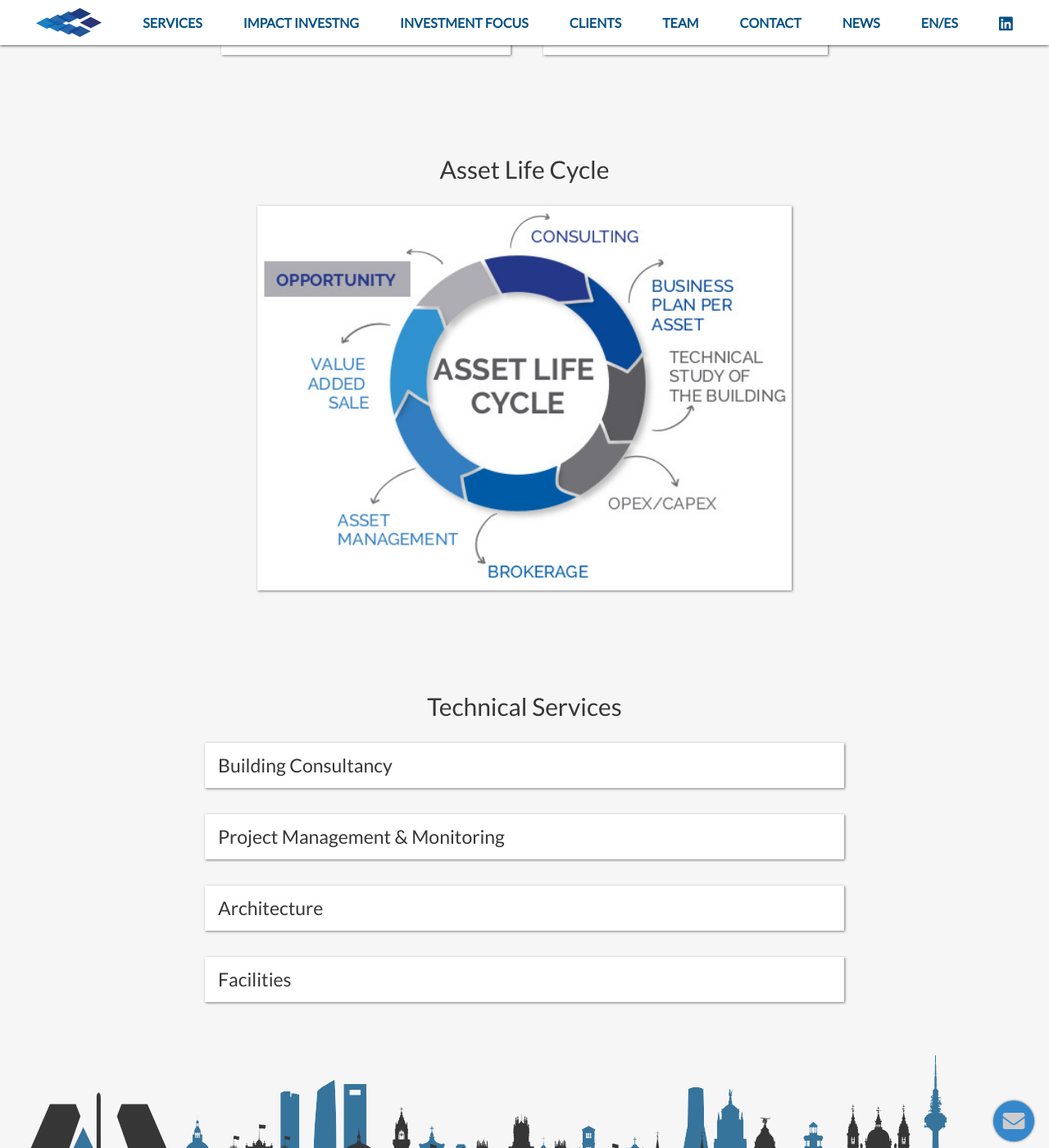
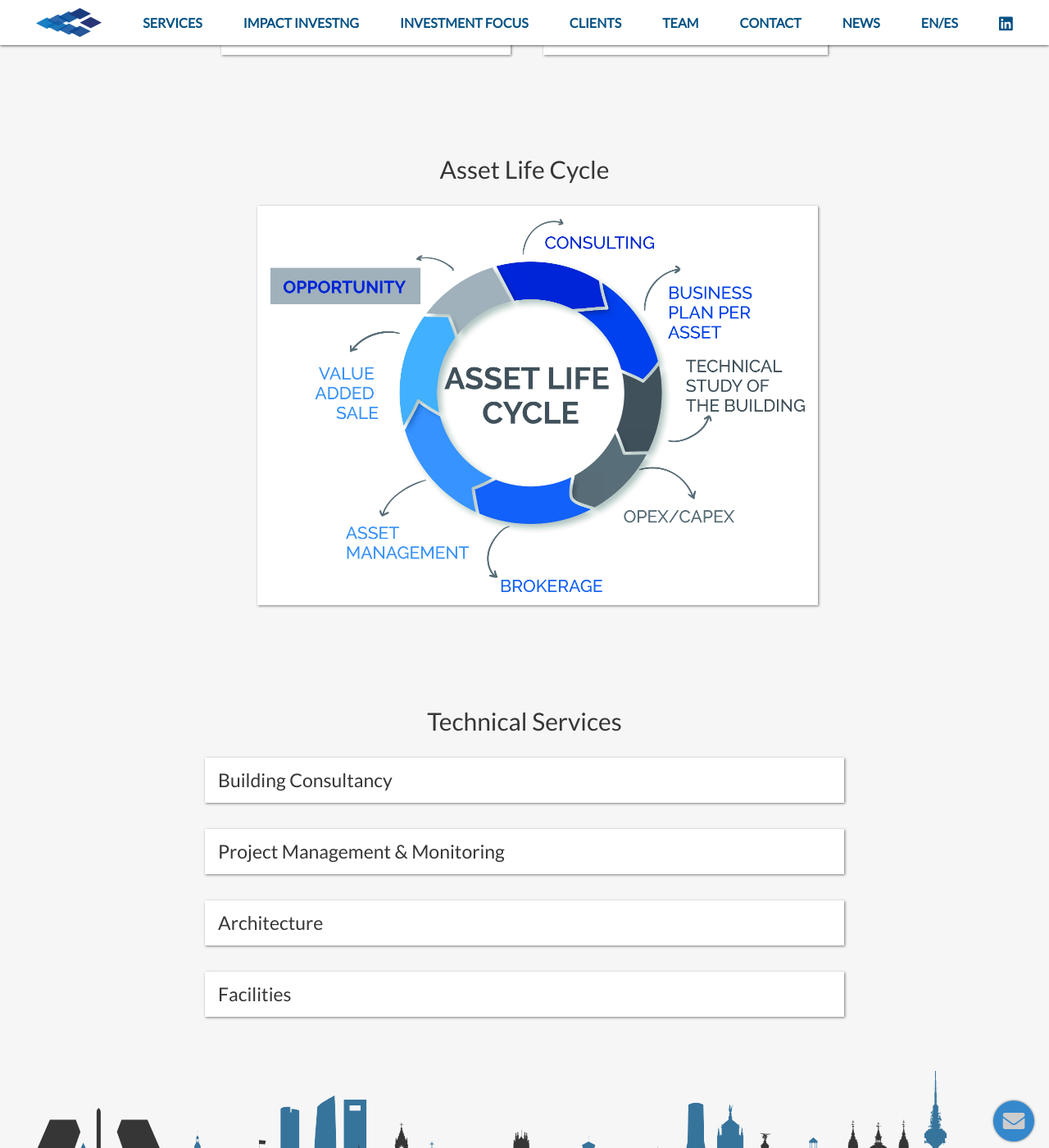
Before and after one commit to cserron/iremcap, a Jekyll site: the page built from real-estate-services.md, in a window 1280 px wide and 1400 px high, scrolled down 691 px. Shown: the whole window at 82% size. Built offline with Jekyll 4.4.1, drawn with Linux system fonts in a browser that asks for light colours; nearby versions of some CDN libraries.

Commit message:
Changed image for a higher quality one

```diff
--- a/_sass/pages/_services.scss
+++ b/_sass/pages/_services.scss
@@ -9,6 +9,8 @@
 }
 
 .service--img {
+  padding: 1em;
+  background-color: white;
   width: 100%;
   height: auto;
   box-shadow: 1px 1px 3px rgba(0, 0, 0, 0.5);
```
Also changed, not shown: assets/images/services/asset-life-cycle.jpg.
